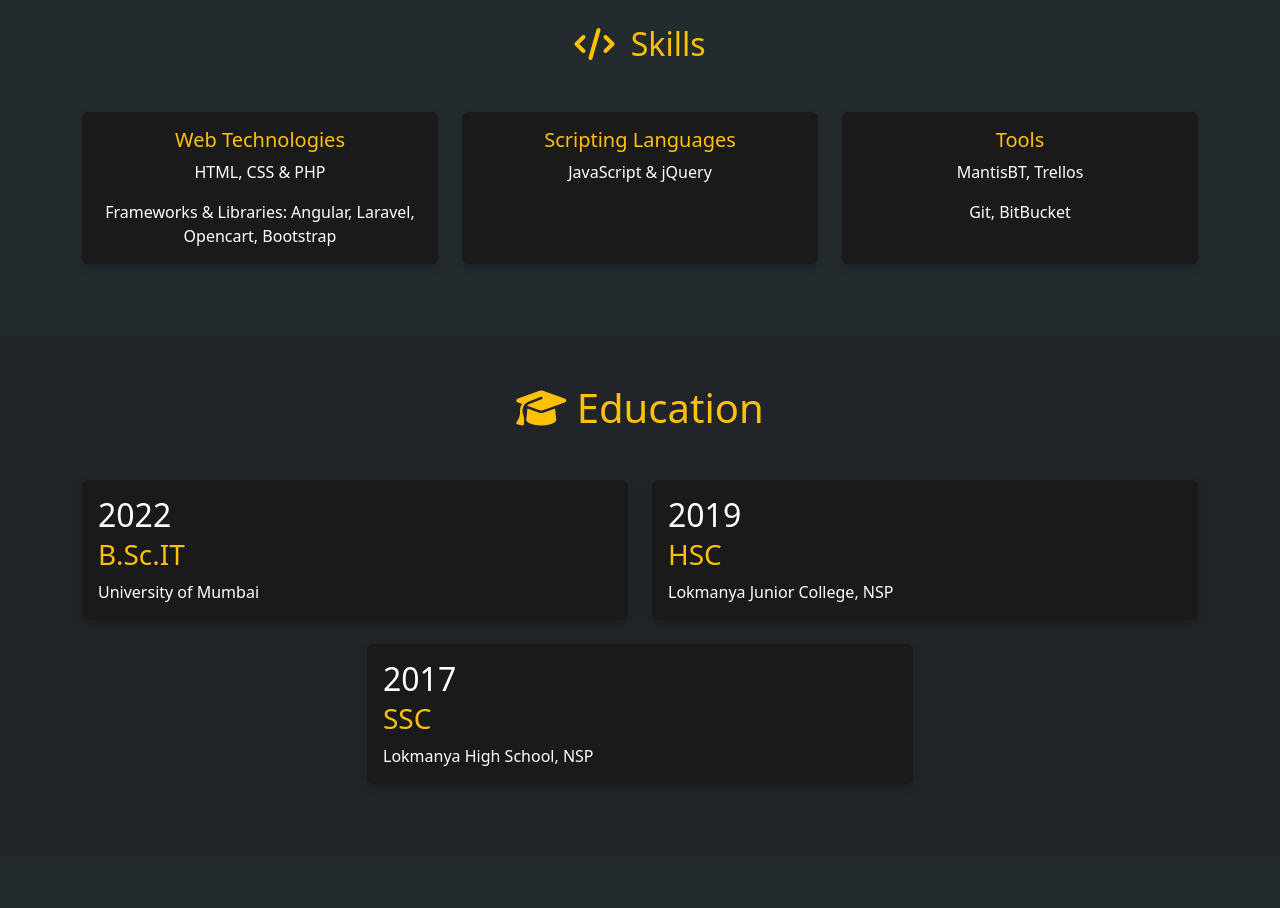
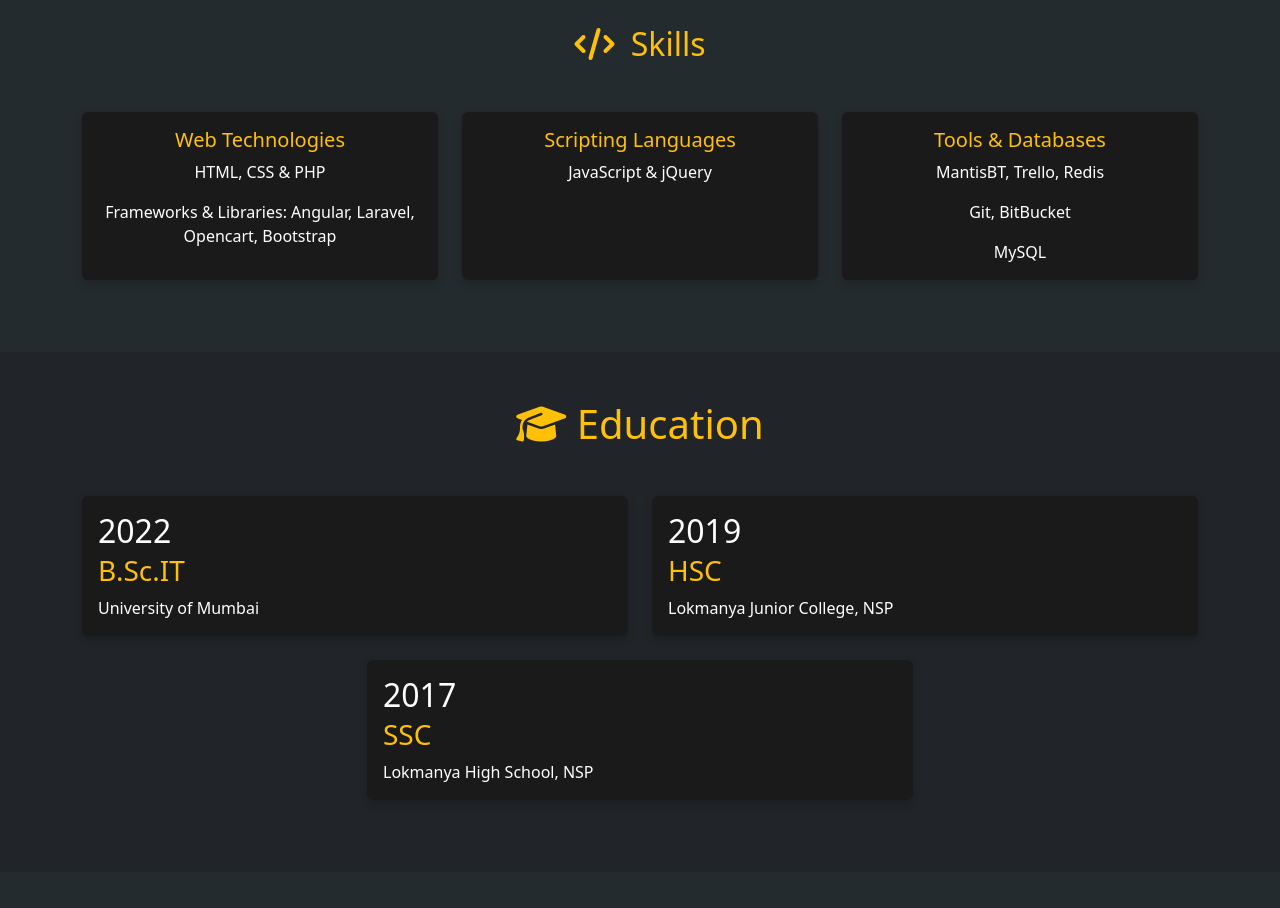
Before and after one commit to YSachin01/sachin-portfolio, an Angular app: page / in a window 1280 px wide. Shown: the part 1360-2268 px from the top of the page. Built offline with nearby package versions, Linux system fonts and the light colour scheme.

Commit message:
add redis

```diff
--- a/src/app/portfolio/skills/skills.component.html
+++ b/src/app/portfolio/skills/skills.component.html
@@ -30,9 +30,10 @@
       <div class="col-md-4 col-12 mb-4">
         <div class="card text-center skill-card h-100">
           <div class="card-body">
-            <h5 class="card-title text-warning">Tools</h5>
-            <p class="card-text">MantisBT, Trellos</p>
+            <h5 class="card-title text-warning">Tools & Databases</h5>
+            <p class="card-text">MantisBT, Trello, Redis</p>
             <p class="card-text">Git, BitBucket</p>
+            <p class="card-text">MySQL</p>
           </div>
         </div>
       </div>
```
